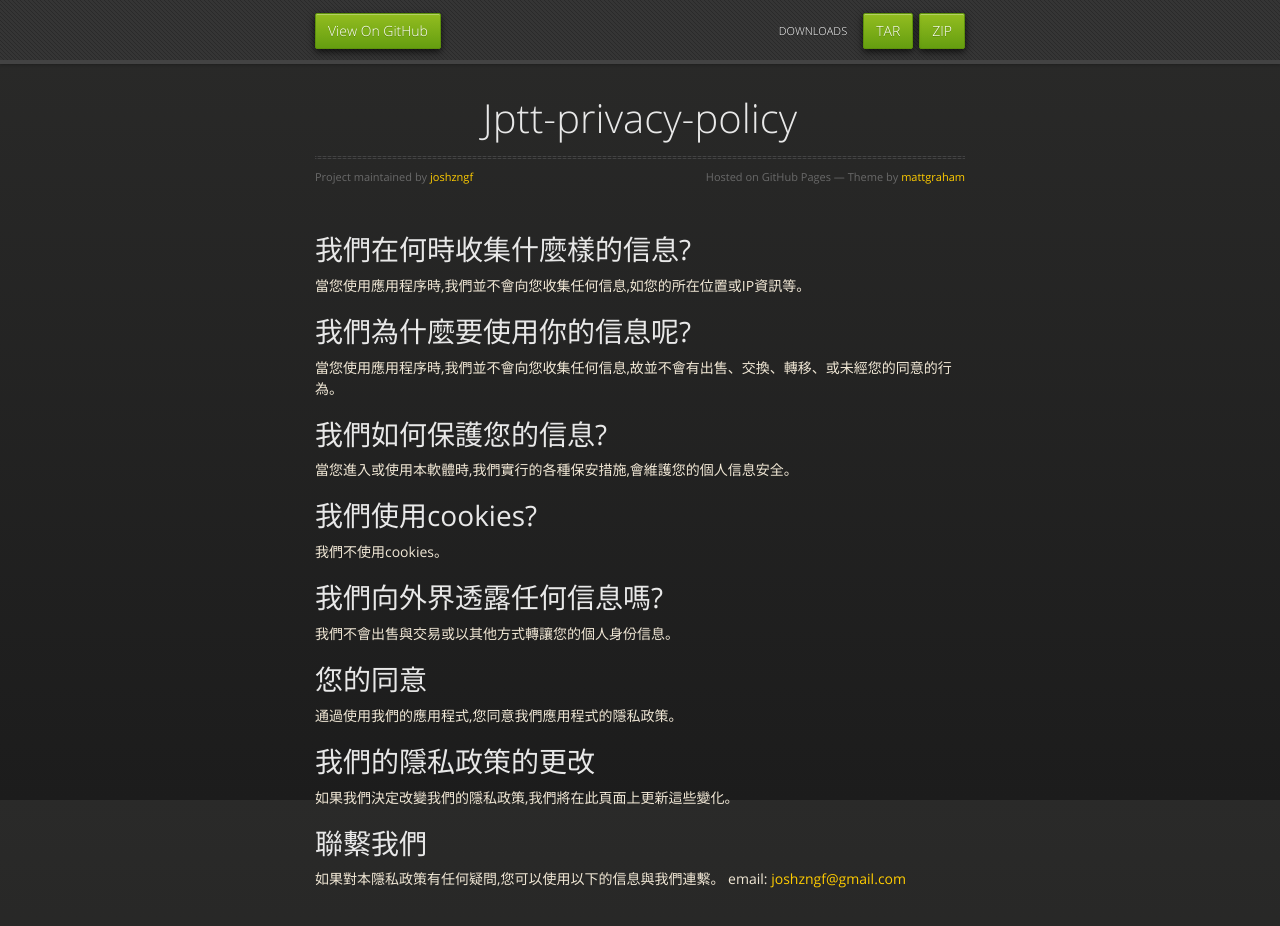
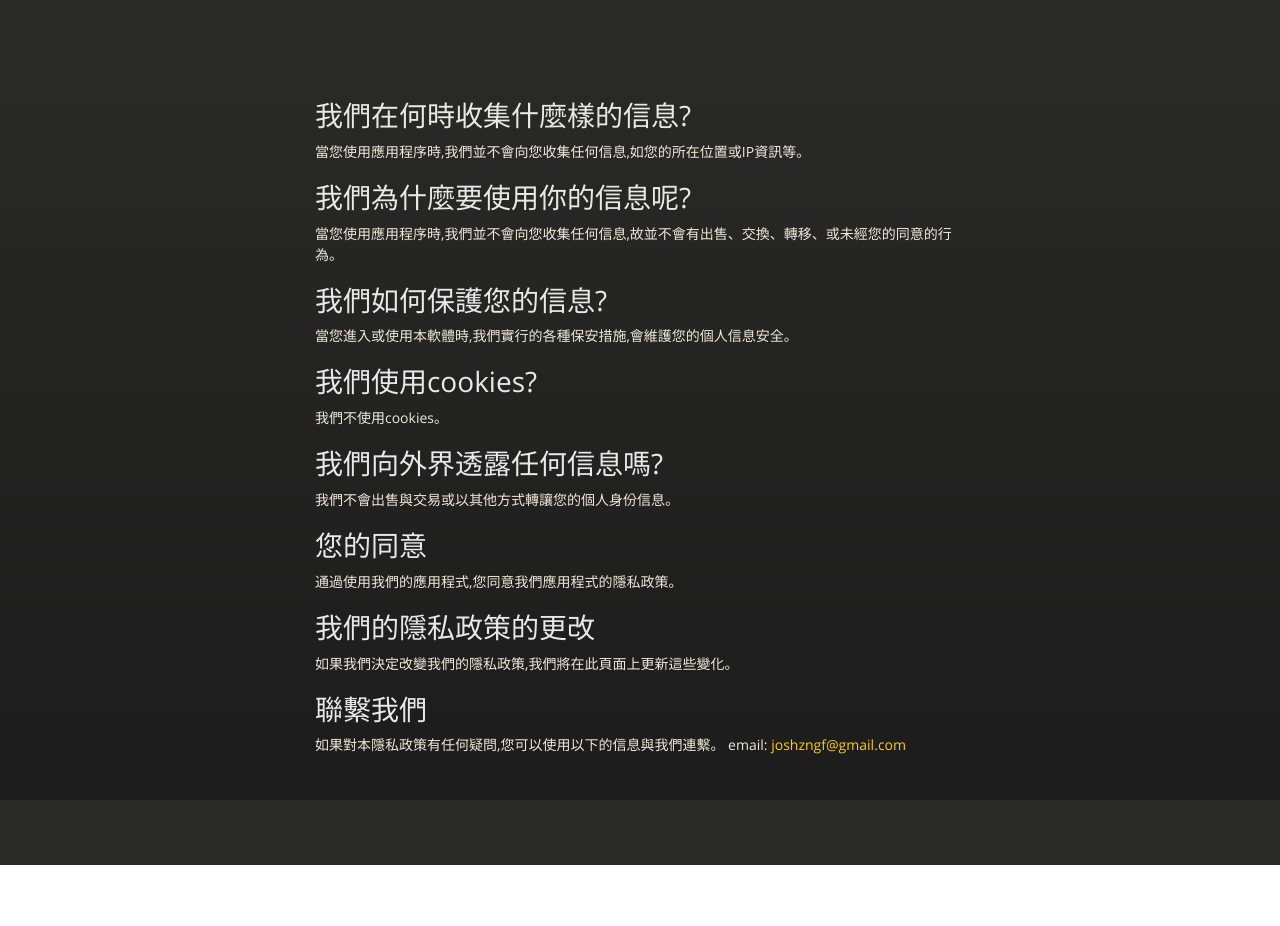
Before and after one commit to joshzngf/JPTT-Privacy-Policy, a plain HTML site: page index.html in a window 1280 px wide. After the commit the page ends 865 px from the top, so only its background shows below. Drawn offline with nearby package versions, Linux system fonts and the light colour scheme.

Commit message:
Update index.html

```diff
--- a/index.html
+++ b/index.html
@@ -18,25 +18,9 @@
 
   </head>
   <body>
-      <div id="header">
-        <nav>
-          <li class="fork"><a href="https://github.com/joshzngf/JPTT-Privacy-Policy">View On GitHub</a></li>
-          <li class="downloads"><a href="https://github.com/joshzngf/JPTT-Privacy-Policy/zipball/master">ZIP</a></li>
-          <li class="downloads"><a href="https://github.com/joshzngf/JPTT-Privacy-Policy/tarball/master">TAR</a></li>
-          <li class="title">DOWNLOADS</li>
-        </nav>
-      </div><!-- end header -->
-
     <div class="wrapper">
 
       <section>
-        <div id="title">
-          <h1>Jptt-privacy-policy</h1>
-          <p></p>
-          <hr>
-          <span class="credits left">Project maintained by <a href="https://github.com/joshzngf">joshzngf</a></span>
-          <span class="credits right">Hosted on GitHub Pages &mdash; Theme by <a href="https://twitter.com/michigangraham">mattgraham</a></span>
-        </div>
 
         <h1>
 <a id="我們在何時收集什麼樣的信息" class="anchor" href="#%E6%88%91%E5%80%91%E5%9C%A8%E4%BD%95%E6%99%82%E6%94%B6%E9%9B%86%E4%BB%80%E9%BA%BC%E6%A8%A3%E7%9A%84%E4%BF%A1%E6%81%AF" aria-hidden="true"><span class="octicon octicon-link"></span></a>我們在何時收集什麼樣的信息?</h1>
```
